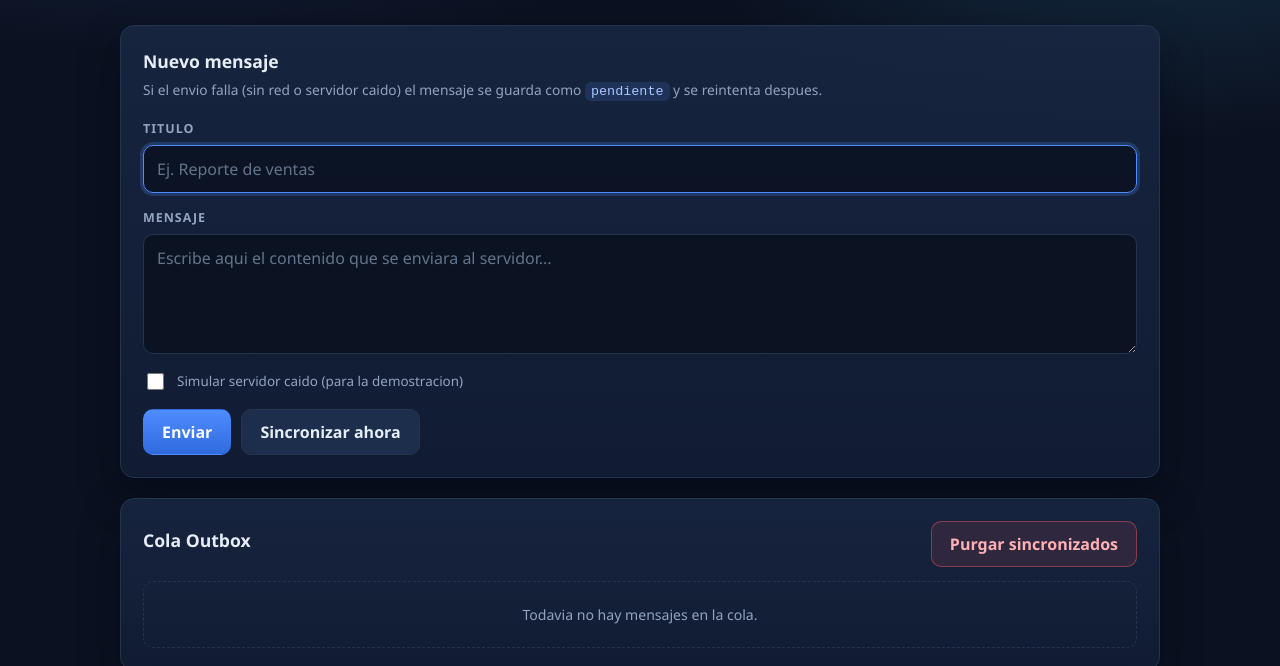
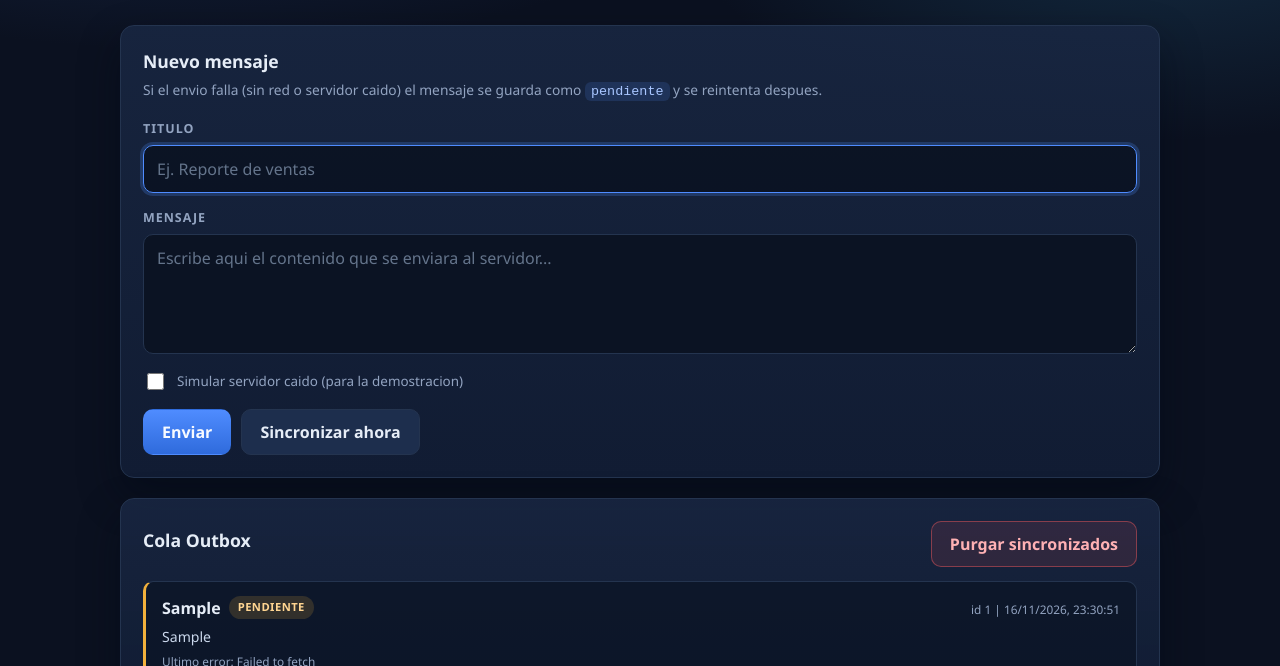
Before and after one commit to Josue-rg/pwa-outbox, a plain HTML site: page index.html in a window 1280 px wide. Both pictures are taken after typing "Sample", "Sample" into the empty fields and a click on the button "Enviar". Shown: the part 134-800 px from the top of the page. Drawn offline with Linux system fonts and the light colour scheme; no server answers.

Commit message:
feat: render de la cola outbox y purga de sincronizados

```diff
--- a/app.js
+++ b/app.js
@@ -107,6 +107,143 @@
       });
   }
 
+  /** Fecha legible a partir del timestamp guardado en IndexedDB. */
+  function formatearFecha(marcaTiempo) {
+    if (!marcaTiempo) {
+      return 'sin fecha';
+    }
+
+    return new Date(marcaTiempo).toLocaleString('es-MX', {
+      day: '2-digit',
+      month: '2-digit',
+      year: 'numeric',
+      hour: '2-digit',
+      minute: '2-digit',
+      second: '2-digit',
+      hour12: false
+    });
+  }
+
+  /** Pildora con el estado del registro. */
+  function crearEtiqueta(estado) {
+    var etiqueta = document.createElement('span');
+
+    etiqueta.className = 'etiqueta';
+    etiqueta.textContent = estado;
+
+    if (estado === DBHelper.ESTADOS.SINCRONIZADO) {
+      etiqueta.classList.add('etiqueta--sincronizado');
+    } else if (estado === DBHelper.ESTADOS.ERROR) {
+      etiqueta.classList.add('etiqueta--error');
+    }
+
+    return etiqueta;
+  }
+
+  /**
+   * Construye el <li> de un registro.
+   * Se usa textContent (nunca innerHTML) para que el contenido escrito por el
+   * usuario no pueda inyectar HTML.
+   */
+  function crearItem(registro) {
+    var item = document.createElement('li');
+    var fila = document.createElement('div');
+    var grupo = document.createElement('div');
+    var titulo = document.createElement('span');
+    var meta = document.createElement('span');
+    var cuerpo = document.createElement('p');
+
+    item.className = 'cola__item';
+
+    if (registro.estado === DBHelper.ESTADOS.SINCRONIZADO) {
+      item.classList.add('cola__item--sincronizado');
+    } else if (registro.estado === DBHelper.ESTADOS.ERROR) {
+      item.classList.add('cola__item--error');
+    }
+
+    fila.className = 'cola__fila';
+    grupo.className = 'cola__grupo';
+
+    titulo.className = 'cola__titulo';
+    titulo.textContent = registro.titulo || '(sin titulo)';
+
+    meta.className = 'cola__meta';
+    meta.textContent = 'id ' + registro.id + ' | ' + formatearFecha(registro.creadoEn);
+
+    grupo.appendChild(titulo);
+    grupo.appendChild(crearEtiqueta(registro.estado));
+    fila.appendChild(grupo);
+    fila.appendChild(meta);
+
+    cuerpo.className = 'cola__cuerpo';
+    cuerpo.textContent = registro.mensaje || '';
+
+    item.appendChild(fila);
+    item.appendChild(cuerpo);
+
+    if (registro.ultimoError) {
+      var nota = document.createElement('span');
+
+      nota.className = 'cola__meta';
+      nota.textContent = 'Ultimo error: ' + registro.ultimoError +
+        (registro.intentos ? ' | intentos: ' + registro.intentos : '');
+      item.appendChild(nota);
+    }
+
+    return item;
+  }
+
+  /** Vuelve a dibujar la cola completa, del mas reciente al mas viejo. */
+  function renderizarCola() {
+    return DBHelper.listarTodos()
+      .then(function (registros) {
+        registros.sort(function (a, b) {
+          return (b.creadoEn || 0) - (a.creadoEn || 0);
+        });
+
+        elementos.lista.textContent = '';
+
+        if (!registros.length) {
+          var vacio = document.createElement('li');
+
+          vacio.className = 'cola__vacia';
+          vacio.textContent = 'Todavia no hay mensajes en la cola.';
+          elementos.lista.appendChild(vacio);
+          return registros;
+        }
+
+        registros.forEach(function (registro) {
+          elementos.lista.appendChild(crearItem(registro));
+        });
+
+        return registros;
+      })
+      .catch(function (error) {
+        registrar('No se pudo dibujar la cola: ' + error.message);
+        return [];
+      });
+  }
+
+  /** Borra de IndexedDB los registros ya sincronizados. */
+  function purgarSincronizados() {
+    elementos.botonPurgar.disabled = true;
+
+    return DBHelper.eliminarPorEstado(DBHelper.ESTADOS.SINCRONIZADO)
+      .then(function (total) {
+        registrar(total
+          ? 'Purgados ' + total + ' registros sincronizados.'
+          : 'No habia registros sincronizados que purgar.');
+
+        return Promise.all([renderizarCola(), actualizarContador()]);
+      })
+      .catch(function (error) {
+        registrar('No se pudo purgar: ' + error.message);
+      })
+      .then(function () {
+        elementos.botonPurgar.disabled = false;
+      });
+  }
+
   function limpiarFormulario() {
     elementos.titulo.value = '';
     elementos.mensaje.value = '';
@@ -139,7 +276,7 @@
         registrar('El envio fallo: ' + error.message);
         return encolar(datos, error.message).then(function () {
           limpiarFormulario();
-          return actualizarContador();
+          return Promise.all([renderizarCola(), actualizarContador()]);
         });
       })
       .then(function () {
@@ -158,11 +295,12 @@
     window.addEventListener('offline', actualizarEstadoRed);
 
     elementos.formulario.addEventListener('submit', manejarEnvio);
+    elementos.botonPurgar.addEventListener('click', purgarSincronizados);
 
     DBHelper.abrir()
       .then(function () {
         registrar('IndexedDB lista (' + DBHelper.NOMBRE_BD + ' v1).');
-        return actualizarContador();
+        return Promise.all([renderizarCola(), actualizarContador()]);
       })
       .catch(function (error) {
         registrar('No se pudo abrir IndexedDB: ' + error.message);
--- a/styles.css
+++ b/styles.css
@@ -299,6 +299,13 @@ code {
   justify-content: space-between;
 }
 
+.cola__grupo {
+  display: flex;
+  flex-wrap: wrap;
+  gap: 8px;
+  align-items: center;
+}
+
 .cola__titulo {
   font-weight: 700;
 }
```
Also changed, not shown: 1 other file.
